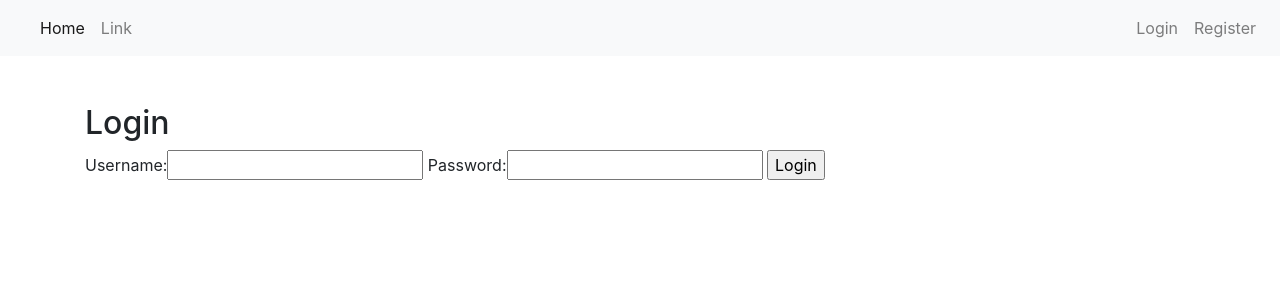
After one commit to demiurg906/odo_django_example, a Django app: page /login/ in a window 1280 px wide. The commit adds this page. Shown: the top 300 px of the page. Run offline with Django 3.2, Linux system fonts and the light colour scheme; some libraries are stand-ins or nearby versions.

Commit message:
Add registration views

```diff
--- a/odo_django_example/forms.py
+++ b/odo_django_example/forms.py
@@ -3,3 +3,14 @@ from django import forms
 
 class QuestionForm(forms.Form):
     text = forms.CharField(label='Ask question', max_length=200)
+
+
+class LoginForm(forms.Form):
+    username = forms.CharField(label='Username')
+    password = forms.CharField(label='Password', widget=forms.PasswordInput())
+
+
+class RegistrationForm(forms.Form):
+    username = forms.CharField(label='Username')
+    password = forms.CharField(label='Password', widget=forms.PasswordInput())
+    email = forms.EmailField(label='Email')
--- a/odo_django_example/templates/base.html
+++ b/odo_django_example/templates/base.html
@@ -12,8 +12,8 @@
     {# Навигационная панель #}
     <nav class="navbar navbar-expand-lg navbar-light bg-light">
       {# Ссылка-заголовок #}
-      <a class="navbar-brand" href="#">My wonderful A&Q</a>
-
+{#      <a class="navbar-brand" href="#">My wonderful A&Q</a>#}
+      <a class="navbar-brand" href="#">{{ user.username }}</a>
       {# Блок с кнопками в навигационной панели #}
       <div class="collapse navbar-collapse" id="navbarSupportedContent">
         {# Набор (список) кнопок, сдвинут влево (mr-auto) #}
@@ -28,9 +28,12 @@
 
         {# Набор (список) кнопок, сдвинут вправо (ml-auto) #}
         <ul class="navbar-nav ml-auto">
-          <li>
-            <a class="nav-link">Another button</a>
-          </li>
+          {% if user.is_authenticated %}
+            <li><a class="nav-link" href="logout/">Logout</a> </li>
+          {% else %}
+            <li><a class="nav-link" href="login/">Login</a> </li>
+            <li><a class="nav-link" href="register/">Register</a> </li>
+          {% endif %}
         </ul>
       </div>
     </nav>
--- /dev/null
+++ b/odo_django_example/templates/login_register.html
@@ -0,0 +1,15 @@
+{% extends "base.html" %}
+{% block body %}
+<div class="container">
+  <div class="row mt-5">
+    <div class="col-md">
+      <h2>{{ header }}</h2>
+      <form method="post">
+        {% csrf_token %}
+        {{ form }}
+        <input type="submit" value="{{ button_label }}">
+      </form>
+    </div>
+  </div>
+</div>
+{% endblock %}
--- a/odo_django_example/urls.py
+++ b/odo_django_example/urls.py
@@ -26,5 +26,8 @@ urlpatterns = [
     path('question/<int:question_id>/', views.get_question),
     path('questions/', views.get_questions),
     path('ask-question/', views.ask_question),
+    path('login/', views.login_view),
+    path('register/', views.register_view),
+    path('logout/', views.logout_view),
     path('admin/', admin.site.urls),
 ]
--- a/odo_django_example/views.py
+++ b/odo_django_example/views.py
@@ -1,19 +1,22 @@
+from django.contrib.auth import authenticate, login, logout
 from django.contrib.auth.models import AnonymousUser, User
 from django.http import HttpRequest, Http404, HttpResponseRedirect
 from django.shortcuts import render
 
-from odo_django_example.forms import QuestionForm
+from odo_django_example.forms import QuestionForm, LoginForm, RegistrationForm
 from odo_django_example.models import Question, Answer
+
+POST = 'POST'
 
 
 def index(request: HttpRequest):
-    return render(request, 'index.html')
+    return render(request, 'index.html', {'user': request.user})
 
 
 def hello(request: HttpRequest, name: str = None):
     if name is None:
         name = 'Anonymous'
-    return render(request,'hello.html', {'name': name})
+    return render(request, 'hello.html', {'name': name})
 
 
 def get_question(request: HttpRequest, question_id: int):
@@ -38,7 +41,7 @@ def get_questions(request: HttpRequest):
 
 
 def ask_question(request: HttpRequest):
-    if request.method == 'POST':
+    if request.method == POST:
         form = QuestionForm(request.POST)
         if form.is_valid():
             current_user = request.user
@@ -56,5 +59,51 @@ def ask_question(request: HttpRequest):
     return render(request, 'ask-question.html', {'form': form})
 
 
+def login_view(request: HttpRequest):
+    if request.method == POST:
+        form = LoginForm(request.POST)
+        if form.is_valid():
+            username = form.cleaned_data['username']
+            password = form.cleaned_data['password']
+            # найти подходящего пользователя в базе данных
+            user = authenticate(request, username=username, password=password)
+            if user is not None:
+                login(request, user)
+                return HttpResponseRedirect('/')
+    else:
+        form = LoginForm()
+
+    return render(request, 'login_register.html', {
+        'form': form,
+        'header': 'Login',
+        'button_label': 'Login'
+    })
+
+
+def register_view(request: HttpRequest):
+    if request.method == POST:
+        form = RegistrationForm(request.POST)
+        if form.is_valid():
+            username = form.cleaned_data['username']
+            password = form.cleaned_data['password']
+            email = form.cleaned_data['email']
+            user = User.objects.create_user(username, email, password)
+            login(request, user)
+            return HttpResponseRedirect('/')
+    else:
+        form = RegistrationForm()
+
+    return render(request, 'login_register.html', {
+        'form': form,
+        'header': 'Registration',
+        'button_label': 'Register'
+    })
+
+
 def get_guest_user():
     return User.objects.get(username='Guest')
+
+
+def logout_view(request):
+    logout(request)
+    return HttpResponseRedirect('/')
```
